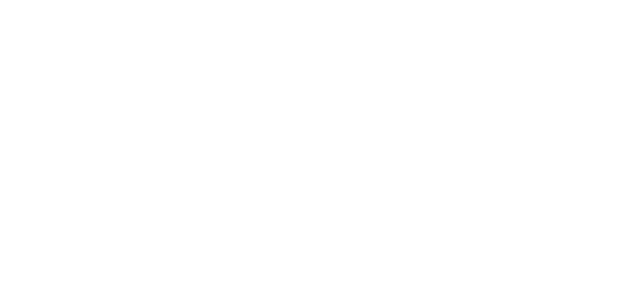
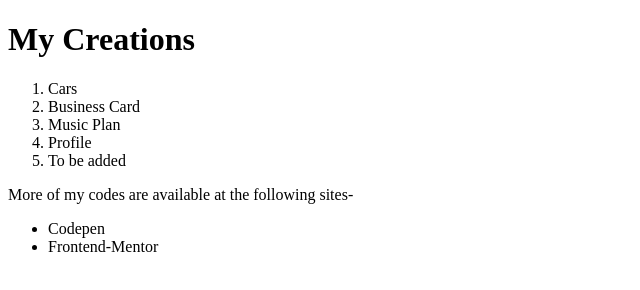
Before and after one commit to TapasSingha/TapasSingha, a plain HTML site: page index.html in a window 1280 px wide. Shown: the whole page, without its empty margins (0-640 px from the left). Drawn offline with Linux system fonts and the light colour scheme.

Commit message:
Added links to some of my Creations

```diff
--- a/index.html
+++ b/index.html
@@ -11,6 +11,20 @@
 
 </head>
 <body>
+<h1>My Creations</h1>
+<ol>
+<li><ahref="https://tapassingha.github.io/Frontend-Mentor-Challenges/3-column-preview-card-component-main/">Cars</a></li>
+<li><ahref="https://tapassingha.github.io/Frontend-Mentor-Challenges/stats-preview-card-component-main/ ">Business Card</a></li>
+<li><ahref="https://tapassingha.github.io/Order-Summary-Challenge---Frontend-Mentor-/?">Music Plan</a></li>
+<li><ahref="https://tapassingha.github.io/Frontend-Mentor-Challenges/profile-card-component-main/">Profile</a></li>
+<li><ahref=#"">To be added</a></li>
+</ol>
+
+<p>More of my codes are available at the following sites-</p>
+<ul>
+<li><ahref="https://codepen.io/TapasSingha">Codepen</a></li>
+<li><ahref="https://www.frontendmentor.io/profile/TapasSingha">Frontend-Mentor</a></li>
+</ul>
 
 
 </body>
```
